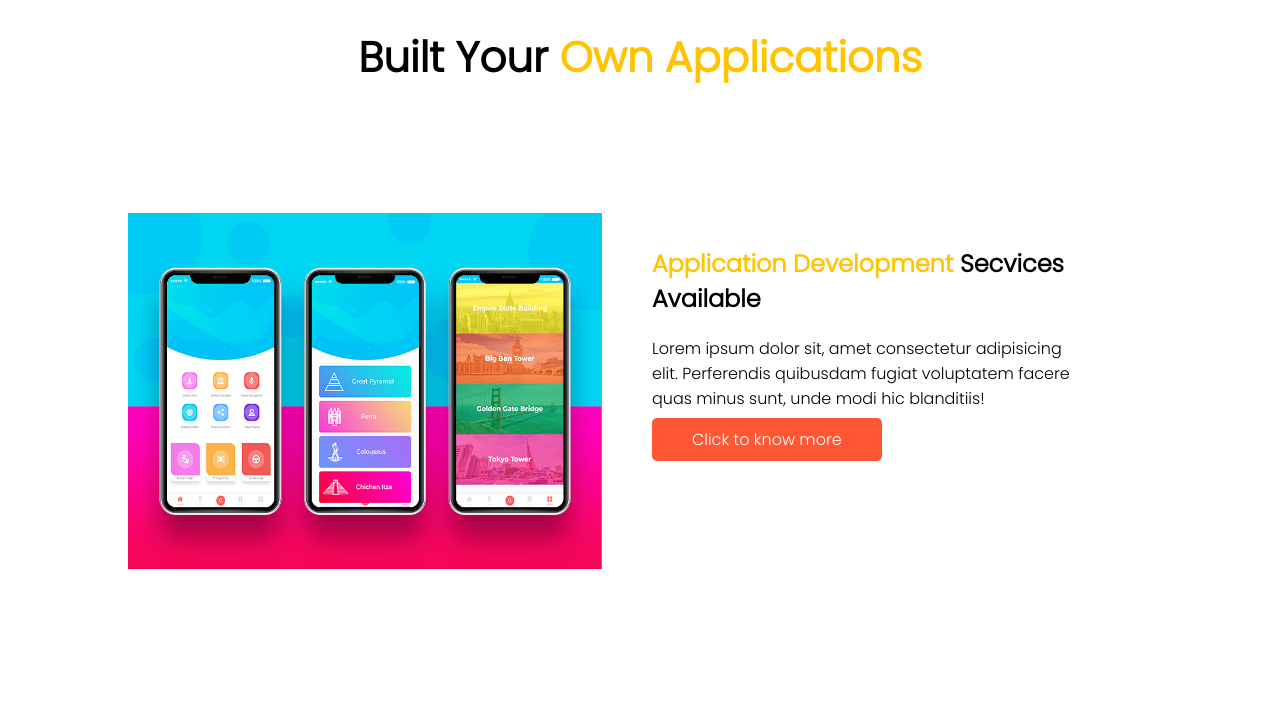
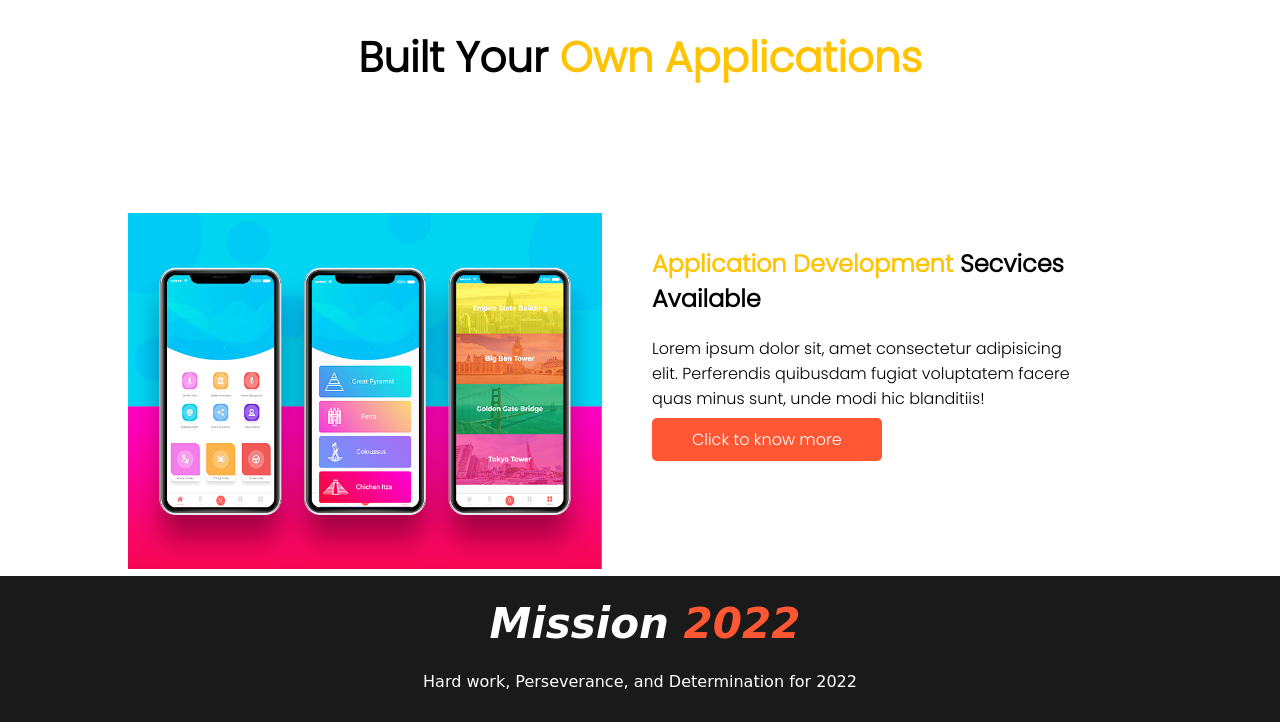
Before and after one commit to Syeda-Nabila-Akter/Assignment-1, a plain HTML site: page index.html in a window 1280 px wide. Shown: the part 1809-2531 px from the top of the page. Before the commit the page ends 2385 px from the top, so only its background shows below. Drawn offline with Linux system fonts and the light colour scheme; a web font is replaced by a local one.

Commit message:
semi-final commi

```diff
--- a/index.html
+++ b/index.html
@@ -109,6 +109,12 @@
             <a class="button-style" href="">Click to know more</a>
         </div>
     </section>
+    <section>
+        <div class="lastpart">
+            <h1><i><span class="fixed-color-3">Mission</span> <span class="fixed-color-2">2022</span></i></h1>
+            <p class="fixed-color-3">Hard work, Perseverance, and Determination for 2022</p>
+        </div>
+    </section>
 </body>
 
 </html>
--- a/style.css
+++ b/style.css
@@ -19,6 +19,15 @@ h1{
 .fixed-color-1{
     color:#FFC300;
 }
+
+.fixed-color-2{
+    color:#FF5733;
+}
+
+.fixed-color-3{
+    color: white;
+}
+
 
 .half-width{
     width: 50%;
@@ -135,6 +144,15 @@ h1{
     align-items: left;
 }
 
+.lastpart{
+    text-align: center;
+    width: 100%;
+    background-color: #1a1a1b;
+    font-family: 'Luxurious Roman', cursive;
+    padding-top: 15px;
+    padding-bottom: 15px;
+}
+
 #sky-blue{
     background-color: rgb(233, 241, 243);
 }
```
